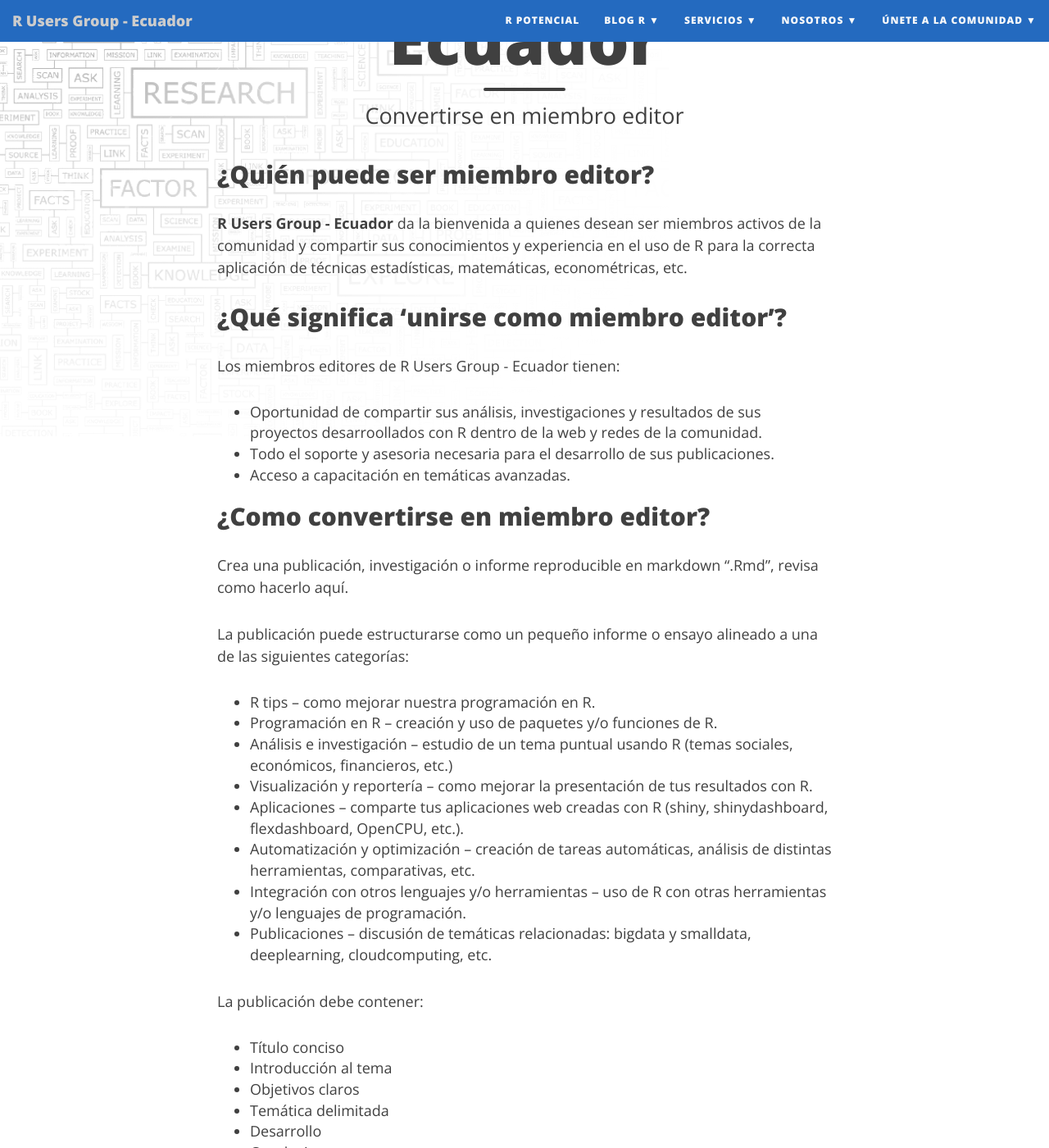
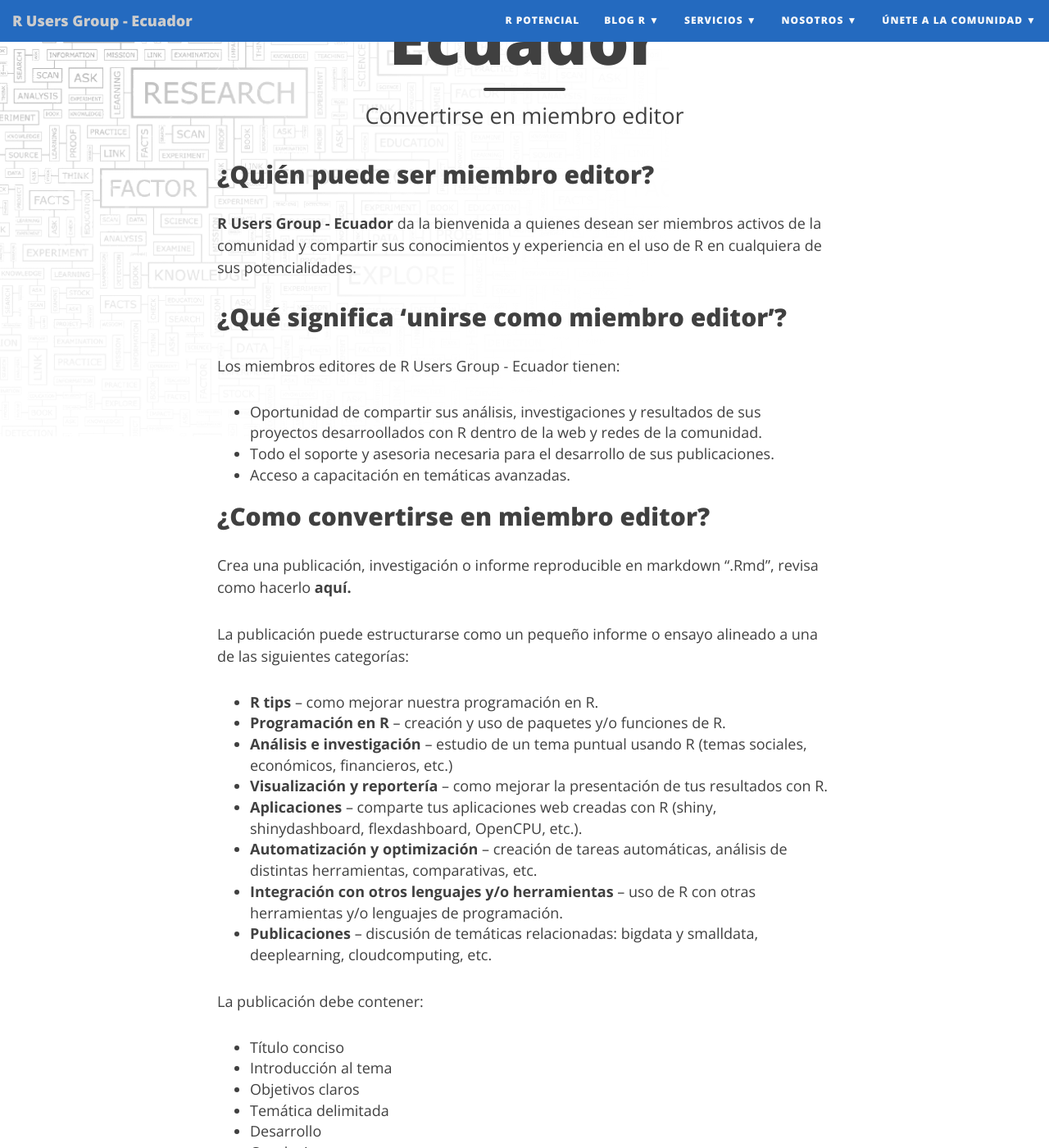
Before and after one commit to Rgrupoec/Rgrupoec.github.io, a Jekyll site: the page built from join_editor.md, in a window 1280 px wide and 1400 px high, scrolled down 214 px. Shown: the whole window at 82% size. Built offline with Jekyll 4.4.1, drawn with Linux system fonts in a browser that asks for light colours; nearby versions of some CDN libraries; comment, search, counter and statistics services are not loaded; some of the changed text lies outside the part shown.

Commit message:
Update join_editor.md

```diff
--- a/join_editor.md
+++ b/join_editor.md
@@ -7,7 +7,7 @@
 ---
 ¿Quién puede ser miembro editor?
 -------------
-<b>R Users Group - Ecuador</b> da la bienvenida a quienes desean ser miembros activos de la comunidad y compartir sus conocimientos y experiencia en el uso de R para la correcta aplicación de técnicas estadísticas, matemáticas, econométricas, etc.
+<b>R Users Group - Ecuador</b> da la bienvenida a quienes desean ser miembros activos de la comunidad y compartir sus conocimientos y experiencia en el uso de R en cualquiera de sus potencialidades.
 
 ¿Qué significa 'unirse como miembro editor'?
 -------------
@@ -18,18 +18,18 @@
 
 ¿Como convertirse en miembro editor?
 -------------
-Crea una publicación, investigación o informe reproducible en markdown “.Rmd”, revisa como hacerlo aquí.
+Crea una publicación, investigación o informe reproducible en markdown “.Rmd”, revisa como hacerlo **aquí.**
 
 La publicación puede estructurarse como un pequeño informe o ensayo alineado a una de las siguientes categorías:
 
-* R tips – como mejorar nuestra programación en R.
-* Programación en R – creación y uso de paquetes y/o funciones de R.
-* Análisis e investigación – estudio de un tema puntual usando R (temas sociales, económicos, financieros, etc.)
-* Visualización y reportería – como mejorar la presentación de tus resultados con R.
-* Aplicaciones – comparte tus aplicaciones web creadas con R (shiny, shinydashboard, flexdashboard, OpenCPU, etc.).
-* Automatización y optimización – creación de tareas automáticas, análisis de distintas herramientas, comparativas, etc.
-* Integración con otros lenguajes y/o herramientas – uso de R con otras herramientas y/o lenguajes de programación.
-* Publicaciones – discusión de temáticas relacionadas: bigdata y smalldata, deeplearning, cloudcomputing, etc.
+* __R tips__ – como mejorar nuestra programación en R.
+* __Programación en R__ – creación y uso de paquetes y/o funciones de R.
+* __Análisis e investigación__ – estudio de un tema puntual usando R (temas sociales, económicos, financieros, etc.)
+* __Visualización y reportería__ – como mejorar la presentación de tus resultados con R.
+* __Aplicaciones__ – comparte tus aplicaciones web creadas con R (shiny, shinydashboard, flexdashboard, OpenCPU, etc.).
+* __Automatización y optimización__ – creación de tareas automáticas, análisis de distintas herramientas, comparativas, etc.
+* __Integración con otros lenguajes y/o herramientas__ – uso de R con otras herramientas y/o lenguajes de programación.
+* __Publicaciones__ – discusión de temáticas relacionadas: bigdata y smalldata, deeplearning, cloudcomputing, etc.
 
 La publicación debe contener:
 
@@ -40,18 +40,24 @@
 * Desarrollo
 * Conclusiones
 
-**Ser editor de R Users Group – Ecuador implica no únicamente hacer una publicación, implica querer y saber exponer algo de una forma clara y concisa. Por tanto, si tienes algo que escribir, escríbelo de forma que resulte de interés logrando que los lectores lleguen al final de tu publicación.**
+> **Ser editor de R Users Group – Ecuador implica no únicamente hacer una publicación, implica querer y saber exponer algo de una forma clara y concisa. Por tanto, si tienes algo que escribir, escríbelo de forma que resulte de interés logrando que los lectores lleguen al final de tu publicación.**
 
 No olvides definir previamente quién quieres que te lea, ¿Usuarios nuevos y público en general? ¿Expertos en la materia? ¿Expertos en R? y alínea tu publicación hacia tu público objetivo.
 
 Requisitos:
 -------------
-__Tiempo.__ Escribir requiere tiemp pero __si ya has desarrollado tu investigación o tienes claro el objetivo de tu publicación lo harás enseguida.
-__Ganas.__ Estar motivado es fundamenta quizá __lo más importante.
+__Tiempo.__ Escribir requiere tiemp pero si ya has desarrollado tu investigación o tienes claro el objetivo de tu publicación lo harás enseguida.
+
+__Ganas.__ Estar motivado es fundamenta quizá lo más importante.
+
 __Conocimientos sobre el tema.__ Escribe sobre un tema que te apasione o te interese.
+
 __Predisposición para asumir críticas.__ R Users Group – Ecuador es un lugar abierto a comentarios y críticas, por lo que todo aportación o discrepancia es bienvenida.
+
 __Paciencia.__ Las visitas llegarán poco a poco, ten paciencia y escribe contenidos de interés.
+
 __Autoexigencia.__ No te conformes con escribir cualquier cosa, cuando publicas algo permanece ahí, al alcance de cualquiera en todo momento.
+
 __Constancia y dedicación.__ Un blog hay que actualizarlo periódicamente y para ello está toda la comunidad, hay que ser constantes en la generación de contenidos.
 
-**Tener algo que contar, disfrutar escribiendo es una afición, no una obligación.**
+> **Tener algo que contar, disfrutar escribiendo es una afición, no una obligación.**
```
